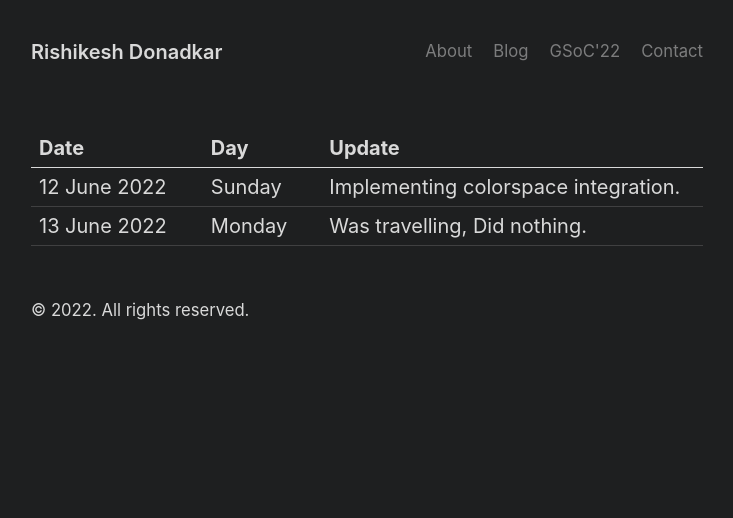
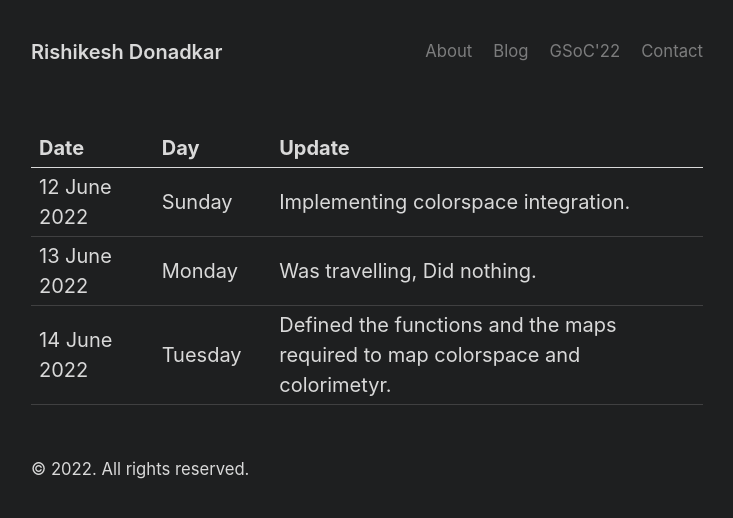
Before and after one commit to RISHI27-dot/rishi27-dot.github.io, a Jekyll site: the page built from gsoc/weeks/week_1.md, in a window 1280 px wide. Shown: the top 518 px of the page, without its empty margins (273-1006 px from the left). Built offline with Jekyll 4.4.1, drawn with Linux system fonts in a browser that asks for light colours.

Commit message:
update 14 June 2022

```diff
--- a/gsoc/weeks/week_1.md
+++ b/gsoc/weeks/week_1.md
@@ -7,3 +7,4 @@ title: home
 | -----------|-|------------|-|-------------|
 12 June 2022 ||Sunday       ||  Implementing colorspace integration.
 13 June 2022 ||Monday       || Was travelling, Did nothing.
+14 June 2022 ||Tuesday      || Defined the functions and the maps required to map colorspace and colorimetyr.
```
